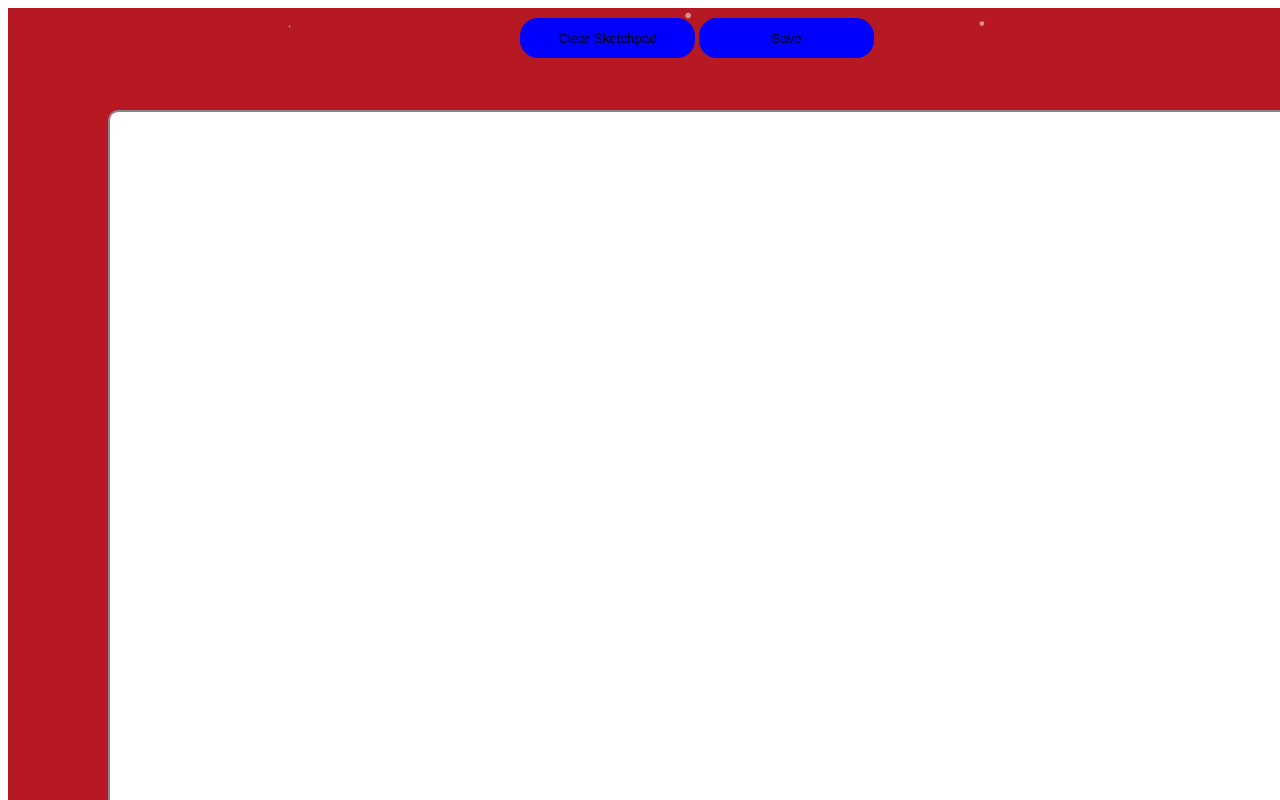
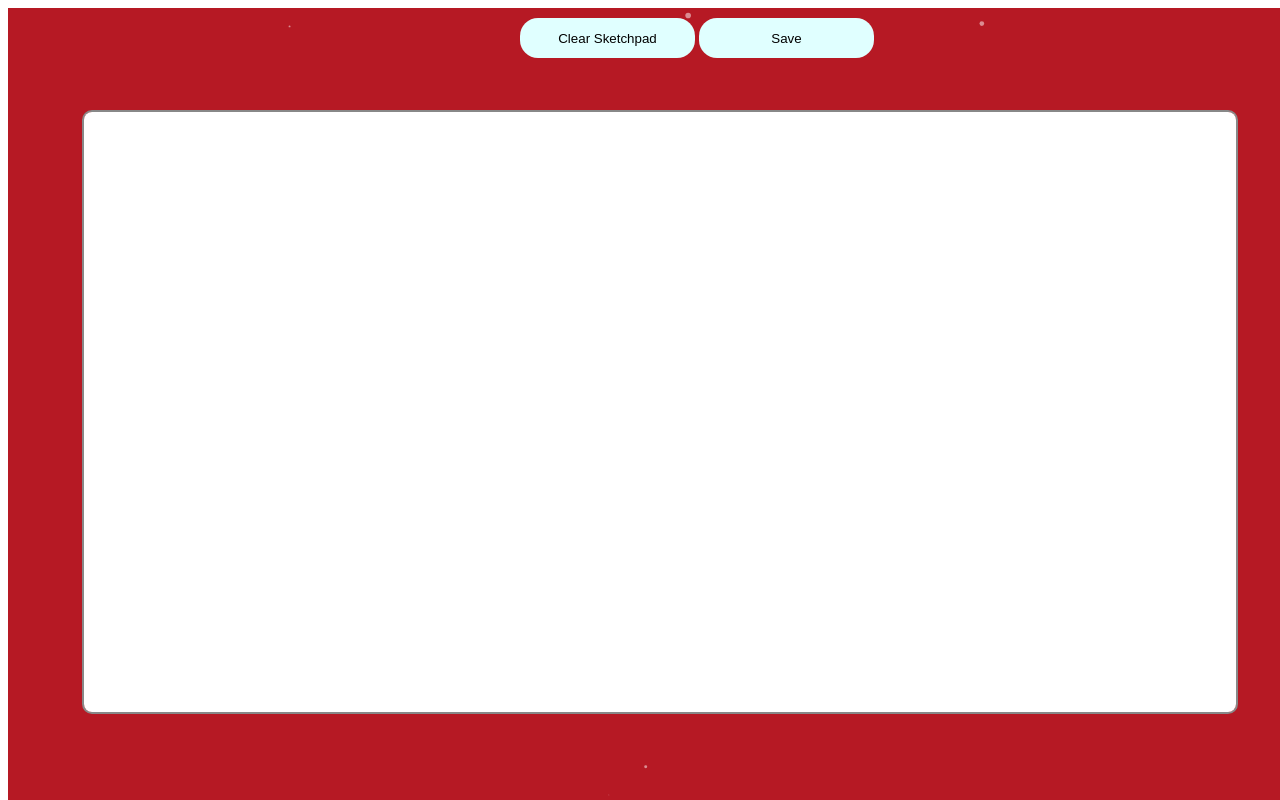
Before and after one commit to Rahavee/Code-Etch, a plain HTML site: page static/index.html in a window 1280 px wide. Drawn offline with nearby package versions, Linux system fonts and the light colour scheme.

Commit message:
Final changes to Script

```diff
--- a/static/index.html
+++ b/static/index.html
@@ -215,7 +215,7 @@
         }
 
         #save, #clearbutton {
-            background-color: blue;
+            background-color: lightcyan;
             width: 175px;
             height: 40px;
             border-radius: 18px;
@@ -233,7 +233,7 @@
         }
 
         #save:hover, #clearbutton:hover {
-            background-color: blueviolet;
+            background-color: antiquewhite;
             outline: none;
             border: none;
 
@@ -247,13 +247,13 @@
 
         #sketchpad {
             float: left;
-            height: 700px;
-            width: 1250px;
+            height: 600px;
+            width: 90%;
             border: 2px solid #888;
             border-radius: 10px;
             z-index: 200;
             margin-top: 8%;
-            margin-left: 7%;
+            margin-left: 5%;
             align-items: center;
             position: absolute;
 
```
Also changed, not shown: static/Script.js (renamed from static/shittyScript.js), 1 other file.
